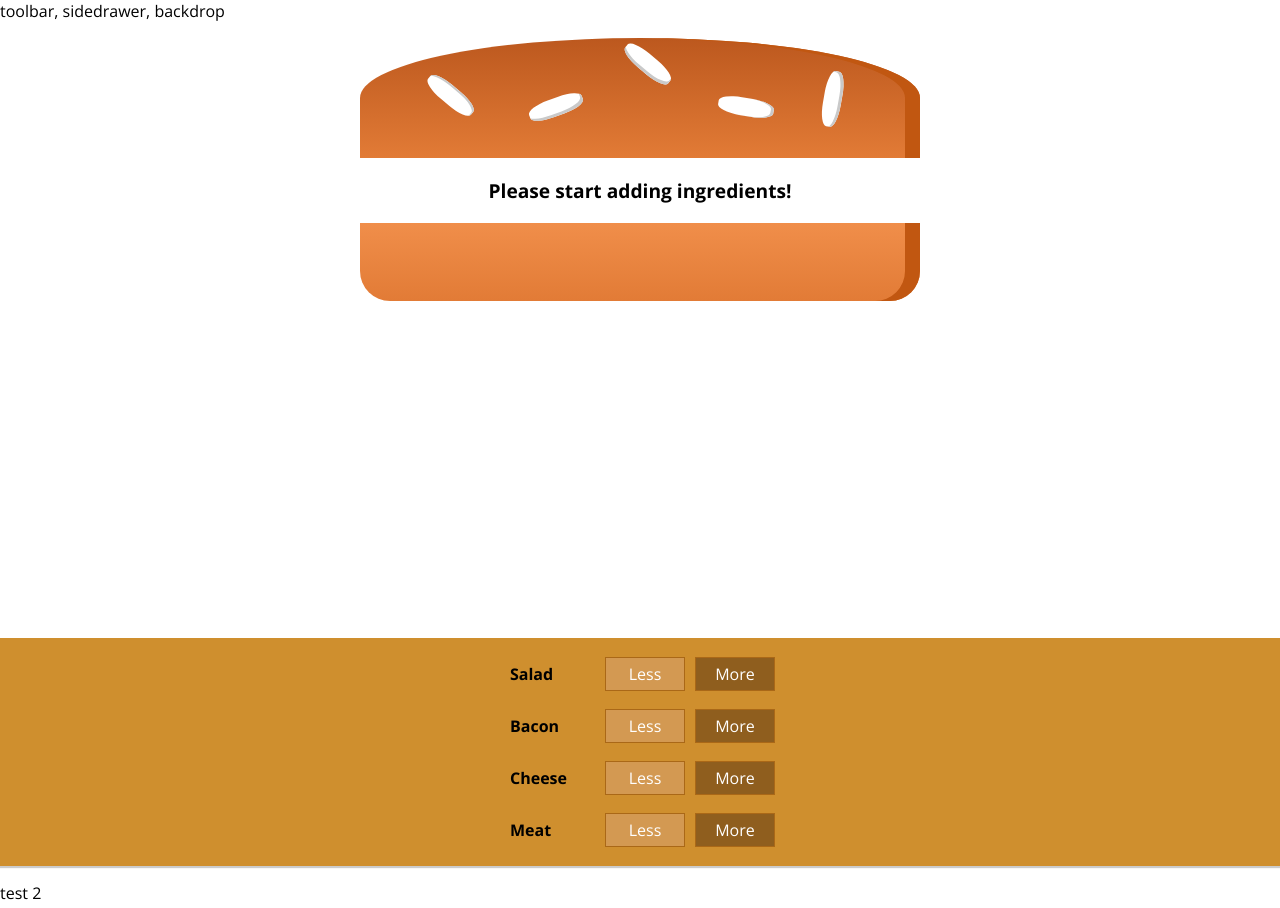
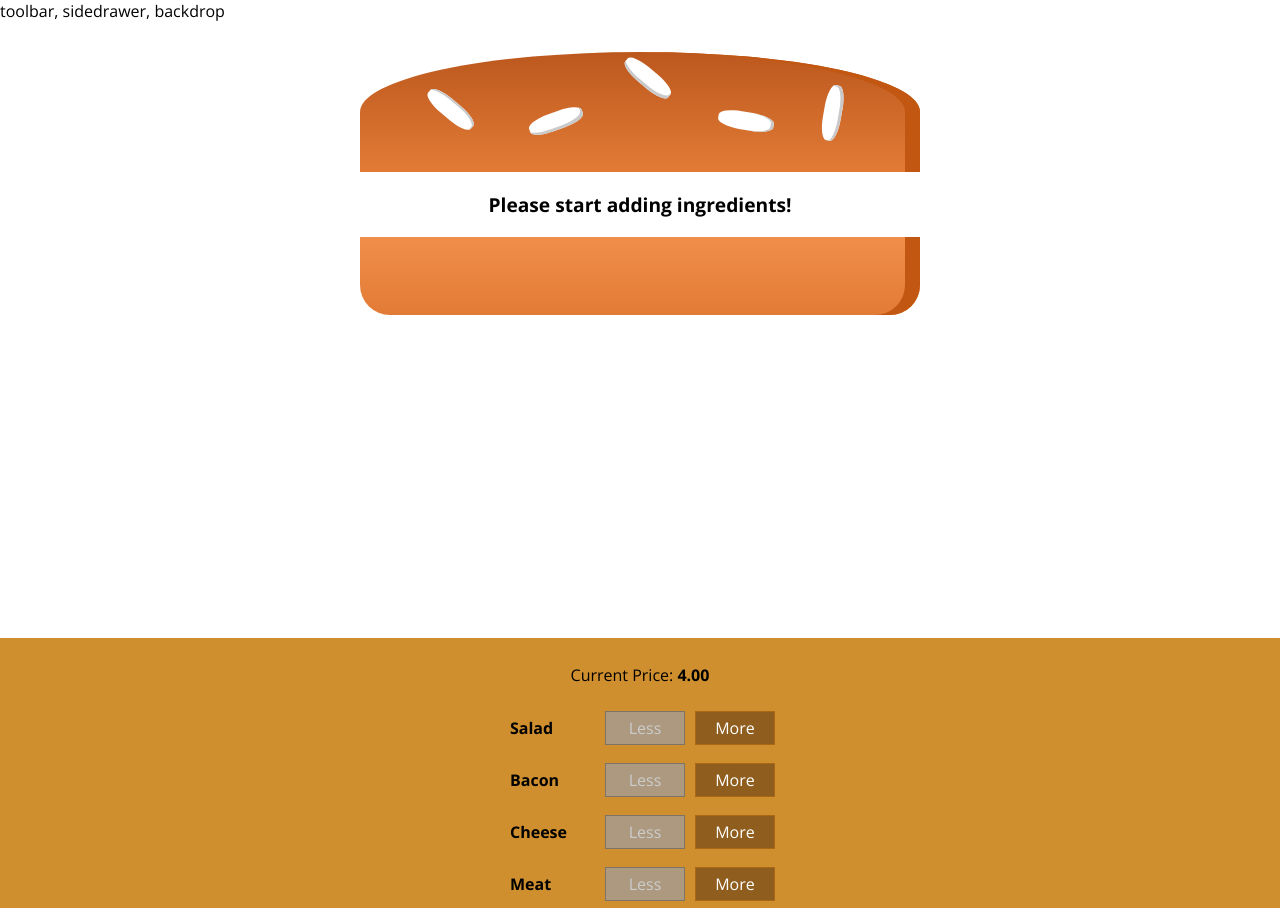
Before and after one commit to williamkelly/react-project, a React app in the folder burger/: page / in a window 1280 px wide. Shown: the top 908 px of the page. Built offline with nearby package versions, Linux system fonts and the light colour scheme.

Commit message:
finished lecture 120

```diff
--- a/burger/src/App.js
+++ b/burger/src/App.js
@@ -10,7 +10,6 @@
         <Layout>
           <BurgerBuilder />
         </Layout>
-        <p>test 2</p>
       </div>
     );
   }
--- a/burger/src/components/Burger/BuildControls/BuildControl/BuildControl.css
+++ b/burger/src/components/Burger/BuildControls/BuildControl/BuildControl.css
@@ -54,58 +54,3 @@
     background-color: #99703F;
     color: white;
 }
-
-
-
-
-
-
-
-
-
-
-
-
-
-
-
-.OrderButton {
-    background-color: #DAD735;
-    outline: none;
-    cursor: pointer;
-    border: 1px solid #966909;
-    color: #966909;
-    font-family: inherit;
-    font-size: 1.2em;
-    padding: 15px 30px;
-    box-shadow: 2px 2px 2px #966909;
-}
-
-.OrderButton:hover, .OrderButton:active {
-    background-color: #A0DB41;
-    border: 1px solid #966909;
-    color: #966909;
-}
-
-.OrderButton:disabled {
-    background-color: #C7C6C6;
-    cursor: not-allowed;
-    border: 1px solid #ccc;
-    color: #888888;
-}
-
-.OrderButton:not(:disabled) {
-    animation: enable 0.3s linear;
-}
-
-@keyframes enable {
-    0% {
-        transform: scale(1);
-    }
-    60% {
-        transform: scale(1.1);
-    }
-    100% {
-        transform: scale(1);
-    }
-}
--- a/burger/src/components/Burger/BuildControls/BuildControl/BuildControl.js
+++ b/burger/src/components/Burger/BuildControls/BuildControl/BuildControl.js
@@ -6,8 +6,8 @@
 const buildControl = (props) => (
     <div className={classes.BuildControl}>
         <div className={classes.Label}>{props.label}</div>
-        <button className={classes.Less}>Less</button>
-        <button className={classes.More}>More</button>
+        <button className={classes.Less} onClick={props.removed} disabled={props.disabled}>Less</button>
+        <button className={classes.More} onClick={props.added}>More</button>
     </div>
 );
 
--- a/burger/src/components/Burger/BuildControls/BuildControls.css
+++ b/burger/src/components/Burger/BuildControls/BuildControls.css
@@ -8,3 +8,44 @@
     margin: auto;
     padding: 10px 0;
 }
+
+.OrderButton {
+    background-color: #DAD735;
+    outline: none;
+    cursor: pointer;
+    border: 1px solid #966909;
+    color: #966909;
+    font-family: inherit;
+    font-size: 1.2em;
+    padding: 15px 30px;
+    box-shadow: 2px 2px 2px #966909;
+}
+
+.OrderButton:hover, .OrderButton:active {
+    background-color: #A0DB41;
+    border: 1px solid #966909;
+    color: #966909;
+}
+
+.OrderButton:disabled {
+    background-color: #C7C6C6;
+    cursor: not-allowed;
+    border: 1px solid #ccc;
+    color: #888888;
+}
+
+.OrderButton:not(:disabled) {
+    animation: enable 0.3s linear;
+}
+
+@keyframes enable {
+    0% {
+        transform: scale(1);
+    }
+    60% {
+        transform: scale(1.1);
+    }
+    100% {
+        transform: scale(1);
+    }
+}
--- a/burger/src/components/Burger/BuildControls/BuildControls.js
+++ b/burger/src/components/Burger/BuildControls/BuildControls.js
@@ -12,13 +12,20 @@
 ];
 
 const buildControls = (props) => {
-
-
     return (
         <div className={classes.BuildControls}>
-        {controls.map(ctrl => (
-        <BuildControl key={ctrl.label} label={ctrl.label} />
-        ))}
+            <p>Current Price: <strong>{props.price.toFixed(2)}</strong></p>
+            {controls.map(ctrl => (
+            <BuildControl
+                key={ctrl.label}
+                label={ctrl.label}
+                added={() => props.ingredientAdded(ctrl.type)}
+                removed={() => props.ingredientRemoved(ctrl.type)}
+                disabled={props.disabled[ctrl.type]} />
+            ))}
+            <button
+                className={classes.OrderButton}
+                disabled={!props.purchaseable}>ORDER NOW</button>
         </div>
         );
 
--- a/burger/src/components/Burger/Burger.css
+++ b/burger/src/components/Burger/Burger.css
@@ -5,6 +5,7 @@
     text-align: center;
     font-weight: bold;
     font-size: 1.2rem;
+    overflow: scroll;
 }
 
 @media (min-width: 500px) and (min-height: 400px) {
--- a/burger/src/containers/BurgerBuilder/BurgerBuilder.js
+++ b/burger/src/containers/BurgerBuilder/BurgerBuilder.js
@@ -3,22 +3,84 @@
 import Burger from '../../components/Burger/Burger';
 import BuildControls from '../../components/Burger/BuildControls/BuildControls';
 
+const INGREDIENT_PRICES = {
+    salad: 0.5,
+    bacon: 0.7,
+    cheese: 0.4,
+    meat: 1.3
+}
+
 class BurgerBuilder extends Component {
-
     state = {
         ingredients: {
             salad: 0,
             bacon: 0,
             cheese: 0,
             meat: 0
+        },
+        totalPrice: 4,
+        purchaseable: false
+    }
+
+    updatepurchaseState (ingredients) {
+        const sum = Object.keys(ingredients)
+            .map(igKey => {
+                return ingredients[igKey]
+            })
+            .reduce((sum, el) => {
+                return sum + el;
+            }, 0);
+        this.setState({purchaseable: sum > 0});
+    }
+
+    addIngredientHandler = (type) => {
+        const oldCount = this.state.ingredients[type];
+        const updateCounded = oldCount + 1;
+        const updateIngredients = {
+            ...this.state.ingredients
         }
+        updateIngredients[type] = updateCounded;
+        const priceAddition = INGREDIENT_PRICES[type];
+        const oldPrice = this.state.totalPrice;
+        const newPrice = oldPrice + priceAddition;
+        this.setState({totalPrice: newPrice, ingredients: updateIngredients});
+        this.updatepurchaseState(updateIngredients);
+    }
+
+    removeIngredientHandler = (type) => {
+        const oldCount = this.state.ingredients[type];
+        if (oldCount <= 0) {
+
+            return;
+        }
+        const updateCounded = oldCount - 1;
+        const updateIngredients = {
+            ...this.state.ingredients
+        }
+        updateIngredients[type] = updateCounded;
+        const priceDeduction = INGREDIENT_PRICES[type];
+        const oldPrice = this.state.totalPrice;
+        const newPrice = oldPrice - priceDeduction;
+        this.setState({totalPrice: newPrice, ingredients: updateIngredients});
+        this.updatepurchaseState(updateIngredients);
     }
 
     render() {
+        const disabledInfo = {
+            ...this.state.ingredients
+        };
+        for (let key in disabledInfo) {
+            disabledInfo[key] = disabledInfo[key] <= 0
+        }
         return (
             <Aux>
                 <Burger ingredients={this.state.ingredients} />
-                <BuildControls />
+                <BuildControls
+                ingredientAdded={this.addIngredientHandler}
+                ingredientRemoved={this.removeIngredientHandler}
+                purchaseable={this.state.purchaseable}
+                disabled={disabledInfo}
+                price={this.state.totalPrice} />
             </Aux>
         );
     }
```
